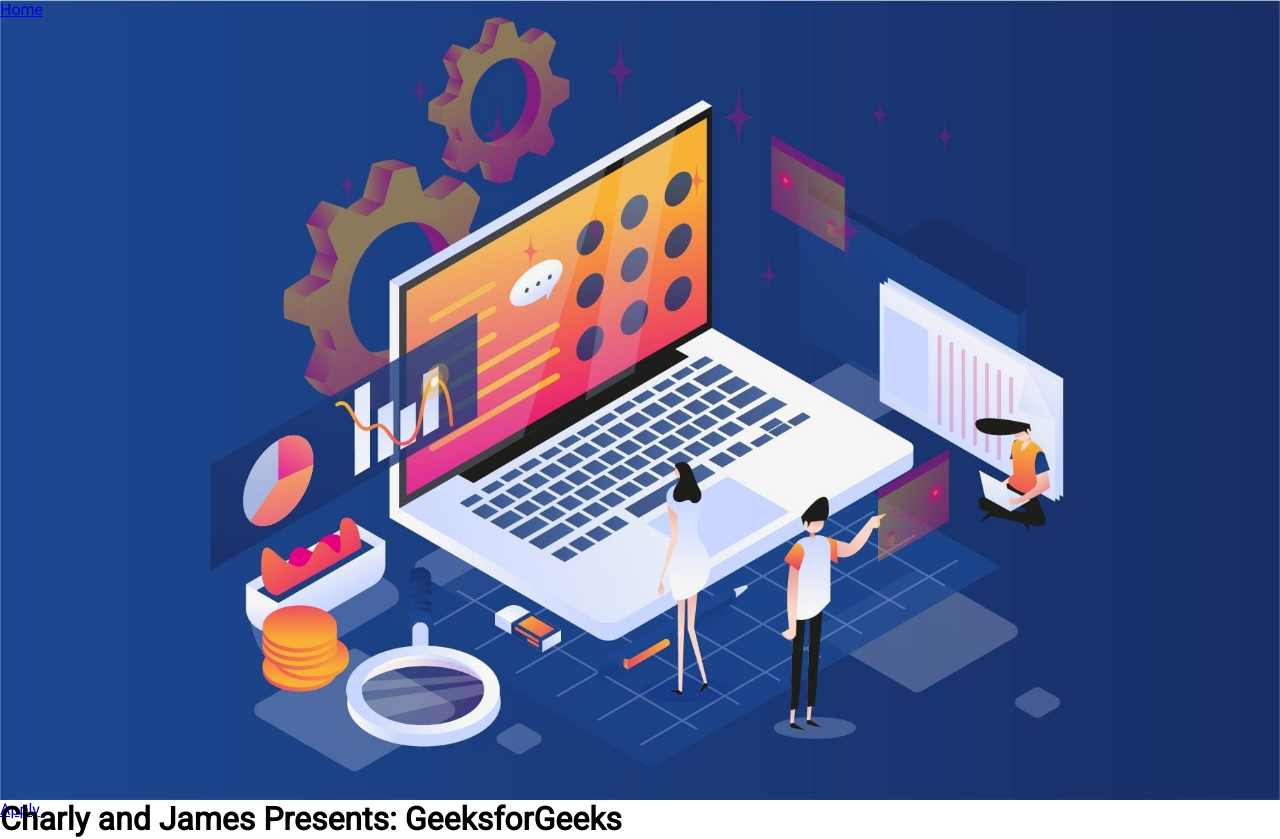
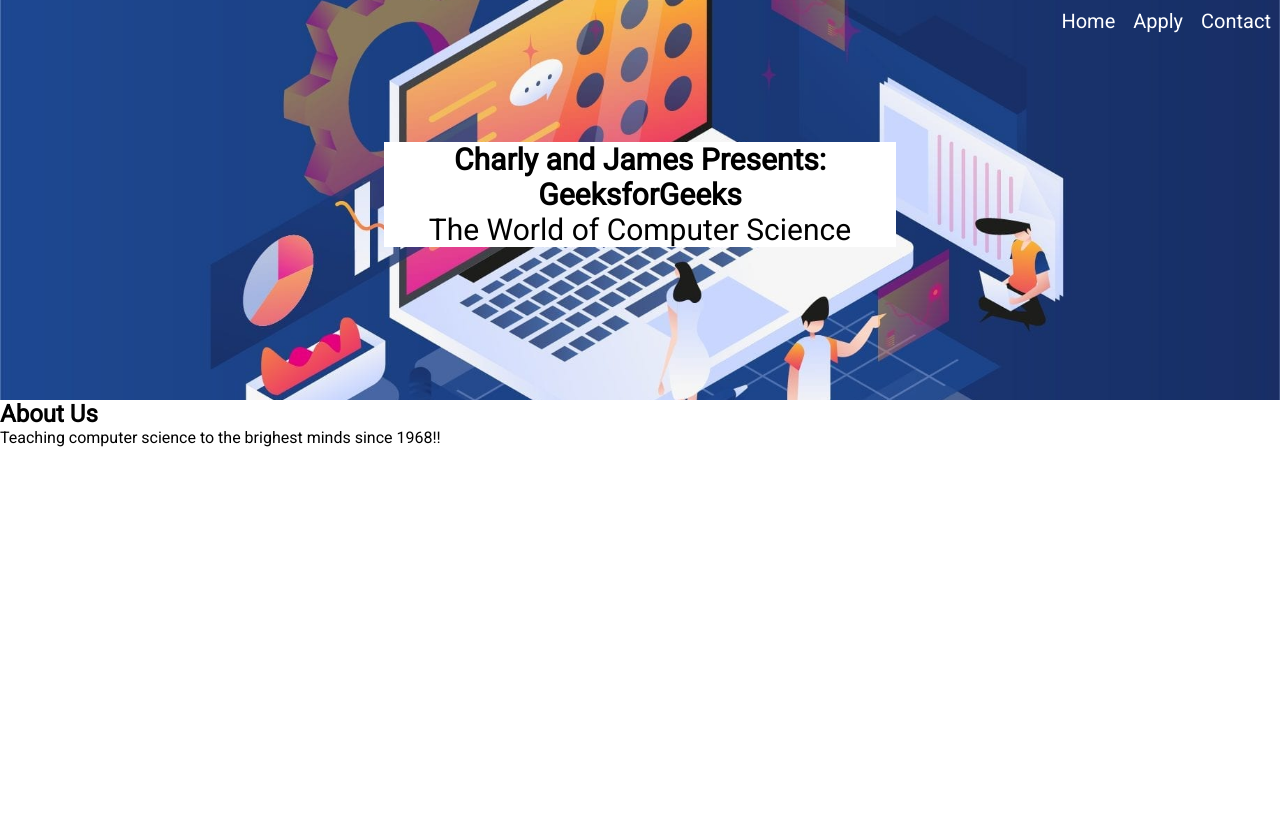
Before and after one commit to charlytheman/Version-control1, a plain HTML site: page index.html in a window 1280 px wide. Shown: the top 839 px of the page. After the commit the page ends 800 px from the top, so only its background shows below. Drawn offline with Linux system fonts and the light colour scheme.

Commit message:
Making changes and styling

```diff
--- a/index.html
+++ b/index.html
@@ -25,10 +25,11 @@
         </nav>
       </header>
 
-      <div class="logo">
-        <!-- title and tag line with button -->
+      <!-- title and tag line -->
       <h1>Charly and James Presents: GeeksforGeeks</h1>
-        <p>The World of Computer Science at Your Hands</p>
+      <p>The World of Computer Science</p>
+
+    </div>
 
 
 
@@ -38,7 +39,7 @@
         Teaching computer science to the brighest minds since 1968!!
       </p>
     </section>
-      </div>
+
   </div>
 
 
--- a/style.css
+++ b/style.css
@@ -3,7 +3,6 @@
     padding: 0;
     box-sizing: border-box;
     font-family: 'Roboto', sans-serif;
-    height: 100%;
 
 }
 
@@ -11,5 +10,38 @@
     background-image: url("hero.jpg");
     background-repeat: no-repeat;
     background-size: cover;
+    background-position: center;
+    height: 50vh;
+}
 
+.navigation {
+    list-style: none;
+    display: flex;
+    justify-content: flex-end;
 }
+
+.navigation li {
+    margin: 9px;
+    font-size: 20px;
+}
+
+.navigation li a {
+    text-decoration: none;
+    color: white;
+}
+
+.navigation li a:hover,
+.navigation li a:visited {
+    color: orange;
+}
+
+.hero-image>h1,
+.hero-image>p {
+    text-align: center;
+    font-size: 30px;
+    top: 25%;
+    left: 30%;
+    position: relative;
+    background-color: white;
+    width: 40%;
+}
```
Lines whose indentation alone changed are shown as unchanged.
